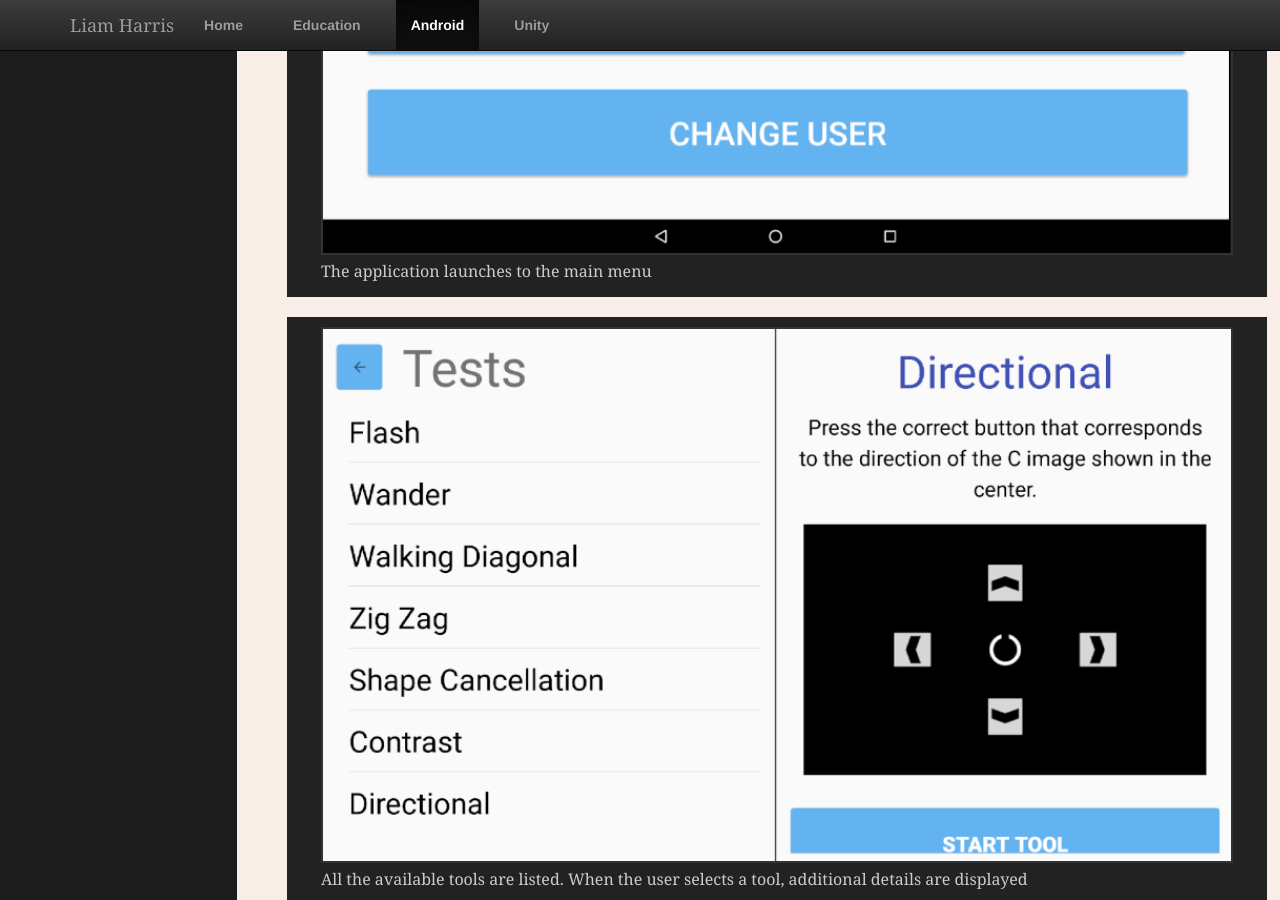
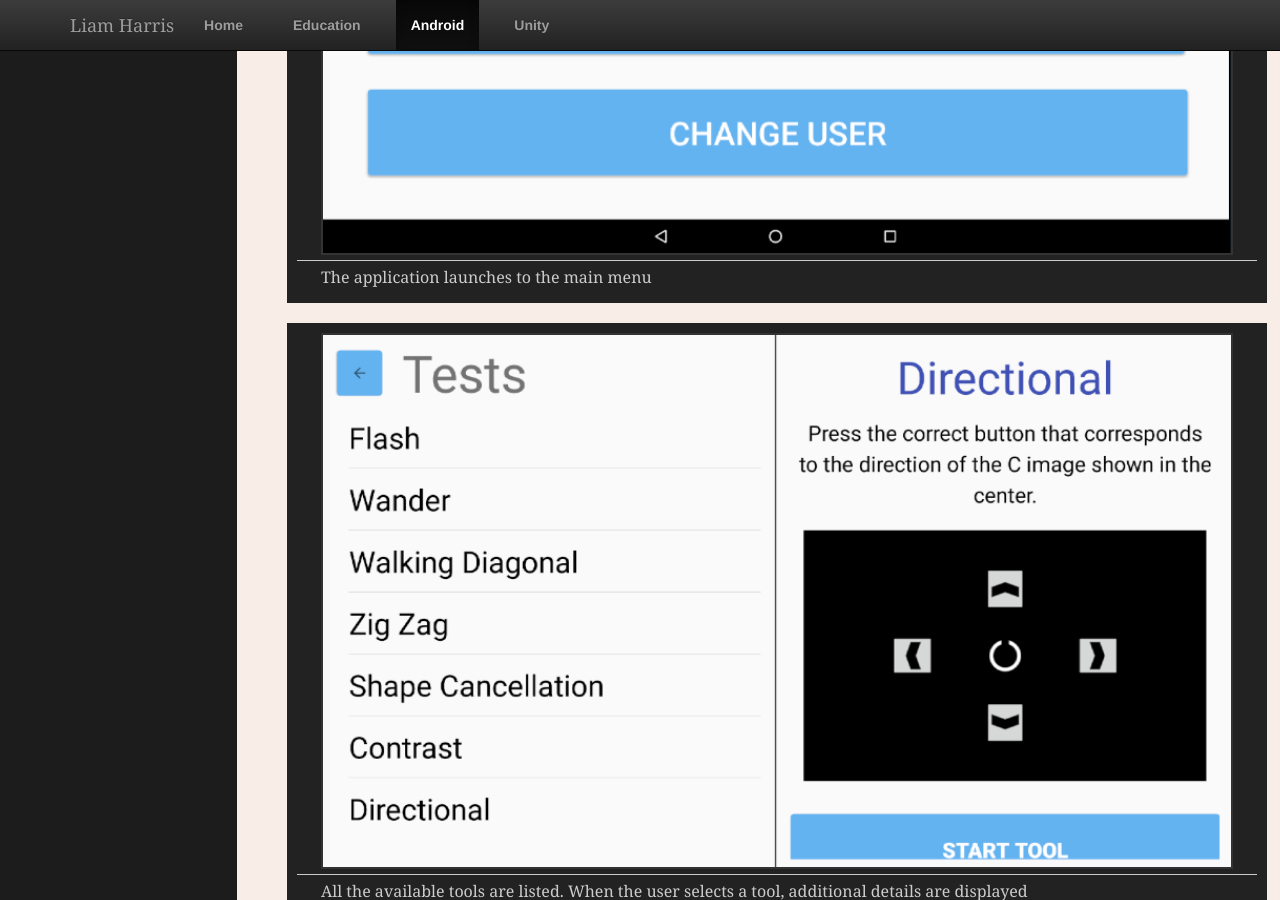
Before and after one commit to harrl7/harrl7.github.io, a Jekyll site: the page built from android/index.html, in a window 1280 px wide and 900 px high, scrolled down 1359 px. Built offline with Jekyll 4.4.1, drawn with Linux system fonts in a browser that asks for light colours.

Commit message:
Update index.html

```diff
--- a/android/index.html
+++ b/android/index.html
@@ -49,16 +49,19 @@ title: Android
 
 		<figure>
 			<img src="/assets/img/vision_tool/menu.PNG">
+			<div id="White_Line"> </div>
 			<figcaption> The application launches to the main menu </figcaption>
 		</figure>
 
 		<figure>
 			<img src="/assets/img/vision_tool/tool_list.PNG">
+			<div id="White_Line"> </div>
 			<figcaption> All the available tools are listed. When the user selects a tool, additional details are displayed </figcaption>
 		</figure>
 
 		<figure>
 			<img src="/assets/img/vision_tool/directional.PNG">
+			<div id="White_Line"> </div>
 			<figcaption> The pause menu is in a drawer to keep the screen clear </figcaption>
 		</figure>
 
```
